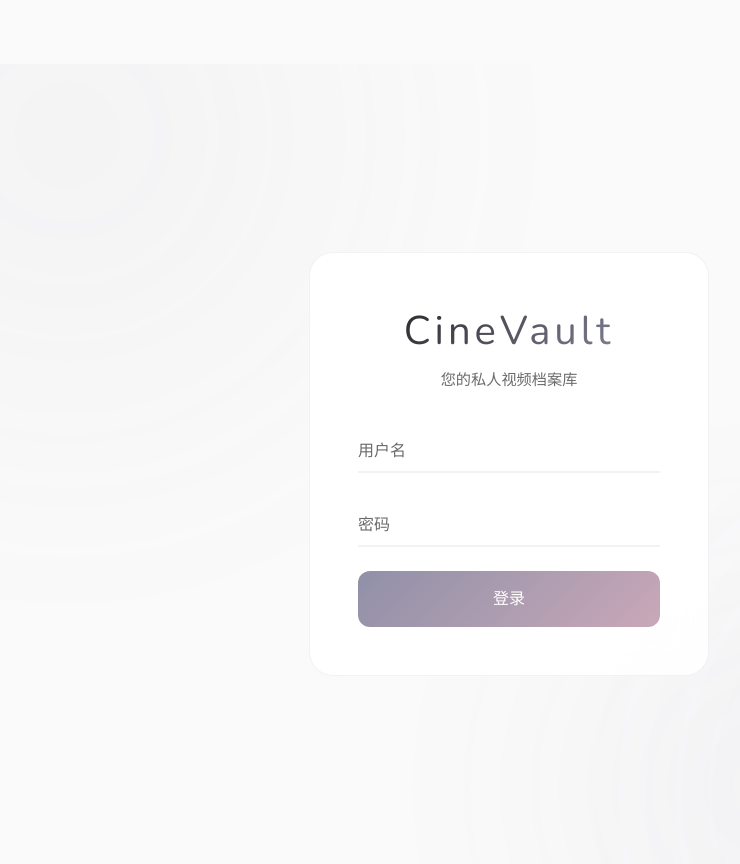
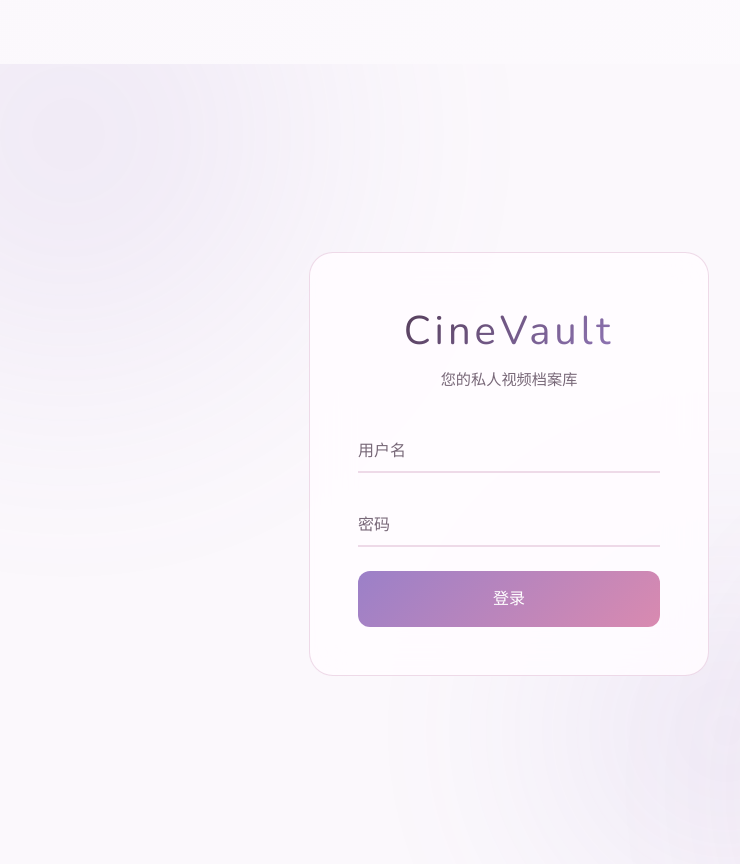
Before and after one commit to Kinder-song/Cinevault, a Flask app: page /login in a window 1280 px wide. Shown: the whole page, without its empty margins (131-871 px from the left). Run offline with Flask 3, Linux system fonts and the light colour scheme; some libraries are stand-ins or nearby versions.

Commit message:
refactor(UI): improve light mode readability and contrast
- Increased text contrast in light mode for better readability
- Subtle background adjustments
- Updated hover states with proper glow effects
- All transitions use consistent ease-out timing

```diff
--- a/static/css/style.css
+++ b/static/css/style.css
@@ -47,119 +47,119 @@
     --ease-in-out: cubic-bezier(0.65, 0, 0.35, 1);
     --ease-spring: cubic-bezier(0.34, 1.56, 0.64, 1);
 
-    /* ===== Dark Theme: Premium Dark Cinema ===== */
-    /* 背景色 - 深邃纯黑 + 微妙渐变层次 */
-    --bg-deep: #030308;
-    --bg-surface: #0A0A10;
-    --bg-elevated: #111118;
-    --bg-glass: rgba(15, 15, 22, 0.85);
-    --bg-glass-hover: rgba(20, 20, 30, 0.9);
-    --bg-muted: #18181F;
-
-    /* 文字色 - 冷调淡灰白 */
-    --text-primary: #E8E8EC;
-    --text-secondary: #8888A0;
-    --text-muted: #55556A;
-
-    /* 强调色 - 高贵玫瑰金 + 优雅紫罗兰 */
-    --accent-pink: #C9A8B8;
-    --accent-lavender: #9999C0;
-    --accent-purple: #7878A8;
-    --accent-cyan: #78A8B8;
-    --accent-violet: #8888A8;
-    --accent-magenta: #C090A0;
-
-    /* 渐变色 - 微妙香槟金 */
-    --gradient-pink-lavender: linear-gradient(135deg, #C9A8B8 0%, #9999C0 100%);
-    --gradient-purple-cyan: linear-gradient(135deg, #8888A8 0%, #78A8B8 100%);
-    --gradient-violet-pink: linear-gradient(135deg, #8888A8 0%, #C9A8B8 100%);
-
-    /* 边框 - 极细金线感 */
-    --border-primary: rgba(160, 160, 190, 0.1);
-    --border-secondary: rgba(140, 140, 170, 0.08);
-    --border-accent: rgba(200, 160, 176, 0.25);
-
-    /* 阴影与光晕 - 精致微光 */
-    --shadow-color: rgba(0, 0, 0, 0.6);
-    --shadow-sm: 0 1px 2px rgba(0, 0, 0, 0.5);
-    --shadow-md: 0 4px 8px rgba(0, 0, 0, 0.55);
-    --shadow-lg: 0 8px 16px rgba(0, 0, 0, 0.6);
-    --shadow-xl: 0 16px 32px rgba(0, 0, 0, 0.65);
-    --glow-pink: 0 0 20px rgba(200, 160, 176, 0.1);
-    --glow-purple: 0 0 20px rgba(150, 150, 192, 0.08);
-    --glow-cyan: 0 0 15px rgba(120, 168, 184, 0.06);
+    /* ===== Dark Theme: Cinema Purple Dream (Muted) ===== */
+    /* 背景色 - 更深的紫黑 + 微妙的渐变氛围 */
+    --bg-deep: #080710;
+    --bg-surface: #0F0D1A;
+    --bg-elevated: #14122A;
+    --bg-glass: rgba(20, 18, 45, 0.75);
+    --bg-glass-hover: rgba(30, 27, 65, 0.8);
+    --bg-muted: #1A1735;
+
+    /* 文字色 - 低饱和度淡紫白 */
+    --text-primary: #E8E6F5;
+    --text-secondary: #9994C8;
+    --text-muted: #5C5890;
+
+    /* 强调色 - 低饱和度霓虹梦幻调色板 */
+    --accent-pink: #D496B0;
+    --accent-lavender: #A78FC8;
+    --accent-purple: #9585D0;
+    --accent-cyan: #6EB8C8;
+    --accent-violet: #7E75C8;
+    --accent-magenta: #D4A0C8;
+
+    /* 渐变色 - 低饱和度 */
+    --gradient-pink-lavender: linear-gradient(135deg, #D496B0 0%, #A78FC8 100%);
+    --gradient-purple-cyan: linear-gradient(135deg, #9585D0 0%, #6EB8C8 100%);
+    --gradient-violet-pink: linear-gradient(135deg, #7E75C8 0%, #D496B0 100%);
+
+    /* 边框 - 更柔和 */
+    --border-primary: rgba(100, 90, 160, 0.2);
+    --border-secondary: rgba(120, 105, 165, 0.15);
+    --border-accent: rgba(212, 150, 176, 0.3);
+
+    /* 阴影与光晕 - 更柔和的紫色光晕 */
+    --shadow-color: rgba(0, 0, 0, 0.5);
+    --shadow-sm: 0 1px 2px rgba(0, 0, 0, 0.4);
+    --shadow-md: 0 4px 6px rgba(0, 0, 0, 0.45);
+    --shadow-lg: 0 10px 15px rgba(0, 0, 0, 0.55);
+    --shadow-xl: 0 20px 25px rgba(0, 0, 0, 0.65);
+    --glow-pink: 0 0 25px rgba(212, 150, 176, 0.15);
+    --glow-purple: 0 0 25px rgba(167, 133, 208, 0.12);
+    --glow-cyan: 0 0 20px rgba(110, 184, 200, 0.1);
 
     /* 特殊效果 */
-    --nav-bg: rgba(3, 3, 8, 0.95);
+    --nav-bg: rgba(8, 7, 16, 0.92);
     --card-shadow: 0 8px 32px rgba(0, 0, 0, 0.5);
-    --flow-light: rgba(150, 150, 192, 0.15);
-    --placeholder-start: #1A1A22;
-    --placeholder-mid: #222230;
-    --placeholder-end: #1A1A22;
-    --input-bg: rgba(140, 140, 170, 0.06);
-    --tag-add-btn-bg: rgba(140, 140, 170, 0.08);
-    --tag-add-btn-border: rgba(140, 140, 170, 0.15);
-    --speed-select-bg: rgba(255, 255, 255, 0.04);
-    --duration-badge-bg: rgba(3, 3, 8, 0.9);
-    --control-bg: linear-gradient(transparent, rgba(0, 0, 0, 0.9));
-}
-
-/* ==================== Light Theme: Elegant Minimal ==================== */
+    --flow-light: rgba(167, 133, 208, 0.2);
+    --placeholder-start: #1F1C35;
+    --placeholder-mid: #2A2740;
+    --placeholder-end: #1F1C35;
+    --input-bg: rgba(100, 90, 160, 0.08);
+    --tag-add-btn-bg: rgba(100, 90, 160, 0.12);
+    --tag-add-btn-border: rgba(100, 90, 160, 0.22);
+    --speed-select-bg: rgba(255, 255, 255, 0.06);
+    --duration-badge-bg: rgba(8, 7, 16, 0.9);
+    --control-bg: linear-gradient(transparent, rgba(0, 0, 0, 0.85));
+}
+
+/* ==================== Light Theme: Dreamy Macaron (Muted) ==================== */
 :root[data-theme="light"] {
-    /* 背景色 - 纯净米白 */
-    --bg-deep: #FAFAFA;
-    --bg-surface: #FFFFFF;
-    --bg-elevated: #F5F5F7;
-    --bg-glass: rgba(255, 255, 255, 0.9);
-    --bg-glass-hover: rgba(255, 255, 255, 0.98);
-    --bg-muted: #F0F0F2;
-
-    /* 文字色 - 深邃墨色 */
-    --text-primary: #1A1A1A;
-    --text-secondary: #6B6B6B;
-    --text-muted: #A0A0A0;
-
-    /* 强调色 - 优雅玫瑰金 */
-    --accent-pink: #C9A8B8;
-    --accent-lavender: #9090A8;
-    --accent-purple: #7878A0;
-    --accent-cyan: #70A0B0;
-    --accent-violet: #8080A0;
-    --accent-magenta: #B890A0;
-
-    /* 渐变色 - 微妙玫瑰金 */
-    --gradient-pink-lavender: linear-gradient(135deg, #C9A8B8 0%, #9090A8 100%);
-    --gradient-purple-cyan: linear-gradient(135deg, #9090A8 0%, #70A0B0 100%);
-    --gradient-violet-pink: linear-gradient(135deg, #8080A0 0%, #C9A8B8 100%);
+    /* 背景色 - 更柔和的奶油粉白 */
+    --bg-deep: #FBF8FC;
+    --bg-surface: #FEFCFF;
+    --bg-elevated: #F8F4FB;
+    --bg-glass: rgba(255, 252, 255, 0.88);
+    --bg-glass-hover: rgba(255, 250, 255, 0.95);
+    --bg-muted: #F5F0F8;
+
+    /* 文字色 - 低饱和度深色，更清晰可读 */
+    --text-primary: #4A3348;
+    --text-secondary: #786878;
+    --text-muted: #A898A8;
+
+    /* 强调色 - 低饱和度马卡龙调色板 */
+    --accent-pink: #D98AB0;
+    --accent-lavender: #9B80C8;
+    --accent-purple: #8068C0;
+    --accent-cyan: #60B8D8;
+    --accent-violet: #7868C8;
+    --accent-magenta: #D8A0C0;
+
+    /* 渐变色 - 更柔和 */
+    --gradient-pink-lavender: linear-gradient(135deg, #D98AB0 0%, #9B80C8 100%);
+    --gradient-purple-cyan: linear-gradient(135deg, #9B80C8 0%, #60B8D8 100%);
+    --gradient-violet-pink: linear-gradient(135deg, #7868C8 0%, #D98AB0 100%);
 
     /* 边框 */
-    --border-primary: rgba(150, 150, 160, 0.12);
-    --border-secondary: rgba(140, 140, 150, 0.08);
-    --border-accent: rgba(200, 160, 176, 0.3);
+    --border-primary: rgba(200, 140, 180, 0.3);
+    --border-secondary: rgba(185, 145, 195, 0.25);
+    --border-accent: rgba(217, 138, 176, 0.4);
 
     /* 阴影 */
-    --shadow-color: rgba(0, 0, 0, 0.04);
-    --shadow-sm: 0 1px 2px rgba(0, 0, 0, 0.03);
-    --shadow-md: 0 2px 4px rgba(0, 0, 0, 0.04);
-    --shadow-lg: 0 4px 8px rgba(0, 0, 0, 0.05);
-    --shadow-xl: 0 8px 16px rgba(0, 0, 0, 0.06);
-    --glow-pink: 0 0 12px rgba(200, 160, 176, 0.08);
-    --glow-purple: 0 0 12px rgba(144, 144, 168, 0.06);
-    --glow-cyan: 0 0 10px rgba(112, 160, 176, 0.05);
+    --shadow-color: rgba(90, 60, 80, 0.06);
+    --shadow-sm: 0 1px 2px rgba(90, 60, 80, 0.04);
+    --shadow-md: 0 4px 6px rgba(90, 60, 80, 0.06);
+    --shadow-lg: 0 10px 15px rgba(90, 60, 80, 0.08);
+    --shadow-xl: 0 20px 25px rgba(90, 60, 80, 0.1);
+    --glow-pink: 0 0 20px rgba(217, 138, 176, 0.15);
+    --glow-purple: 0 0 20px rgba(155, 128, 200, 0.12);
+    --glow-cyan: 0 0 15px rgba(96, 184, 216, 0.1);
 
     /* 特殊效果 */
-    --nav-bg: rgba(255, 255, 255, 0.95);
-    --card-shadow: 0 2px 8px rgba(0, 0, 0, 0.04);
-    --flow-light: rgba(150, 150, 160, 0.1);
-    --placeholder-start: #EAEAEC;
-    --placeholder-mid: #E0E0E2;
-    --placeholder-end: #EAEAEC;
-    --input-bg: rgba(100, 100, 110, 0.05);
-    --tag-add-btn-bg: rgba(100, 100, 110, 0.06);
-    --tag-add-btn-border: rgba(100, 100, 110, 0.12);
-    --speed-select-bg: rgba(255, 255, 255, 0.1);
-    --duration-badge-bg: rgba(255, 255, 255, 0.95);
-    --control-bg: linear-gradient(transparent, rgba(0, 0, 0, 0.8));
+    --nav-bg: rgba(255, 252, 255, 0.92);
+    --card-shadow: 0 8px 32px rgba(90, 60, 80, 0.08);
+    --flow-light: rgba(185, 145, 195, 0.35);
+    --placeholder-start: #EDE4F0;
+    --placeholder-mid: #E5DAEA;
+    --placeholder-end: #EDE4F0;
+    --input-bg: rgba(155, 128, 200, 0.08);
+    --tag-add-btn-bg: rgba(155, 128, 200, 0.12);
+    --tag-add-btn-border: rgba(155, 128, 200, 0.28);
+    --speed-select-bg: rgba(255, 255, 255, 0.12);
+    --duration-badge-bg: rgba(255, 252, 255, 0.95);
+    --control-bg: linear-gradient(transparent, rgba(0, 0, 0, 0.75));
 }
 
 /* ==================== Base Reset ==================== */
@@ -176,7 +176,7 @@ html {
 
 body {
     font-family: var(--font-body);
-    background: var(--bg-deep);
+    background: linear-gradient(135deg, var(--bg-deep) 0%, var(--bg-surface) 100%);
     color: var(--text-primary);
     min-height: 100vh;
     line-height: 1.6;
@@ -219,10 +219,10 @@ body {
 }
 
 .theme-toggle:hover {
-    background: rgba(137, 180, 232, 0.15);
+    background: rgba(155, 128, 200, 0.12);
     color: var(--accent-pink);
     transform: scale(1.1);
-    box-shadow: 0 0 20px rgba(240, 181, 212, 0.4);
+    box-shadow: var(--glow-pink);
 }
 
 .theme-toggle i {
@@ -287,32 +287,32 @@ body {
 .glow-orb {
     position: absolute;
     border-radius: 50%;
-    filter: blur(120px);
-    opacity: 0.08;
-    animation: float 30s ease-in-out infinite;
+    filter: blur(100px);
+    opacity: 0.15;
+    animation: float 25s ease-in-out infinite;
 }
 
 .glow-1 {
-    width: 800px;
-    height: 800px;
-    background: radial-gradient(circle, var(--accent-lavender) 0%, transparent 70%);
-    top: -300px;
-    left: -250px;
-    animation-delay: 0s;
-}
-
-.glow-2 {
     width: 700px;
     height: 700px;
-    background: radial-gradient(circle, var(--accent-pink) 0%, transparent 70%);
-    bottom: -250px;
-    right: -200px;
-    animation-delay: -12s;
-}
-
-.glow-3 {
+    background: radial-gradient(circle, var(--accent-lavender) 0%, transparent 70%);
+    top: -250px;
+    left: -200px;
+    animation-delay: 0s;
+}
+
+.glow-2 {
     width: 600px;
     height: 600px;
+    background: radial-gradient(circle, var(--accent-pink) 0%, transparent 70%);
+    bottom: -200px;
+    right: -180px;
+    animation-delay: -10s;
+}
+
+.glow-3 {
+    width: 500px;
+    height: 500px;
     background: radial-gradient(circle, var(--accent-purple) 0%, transparent 70%);
     top: 50%;
     left: 50%;
```
